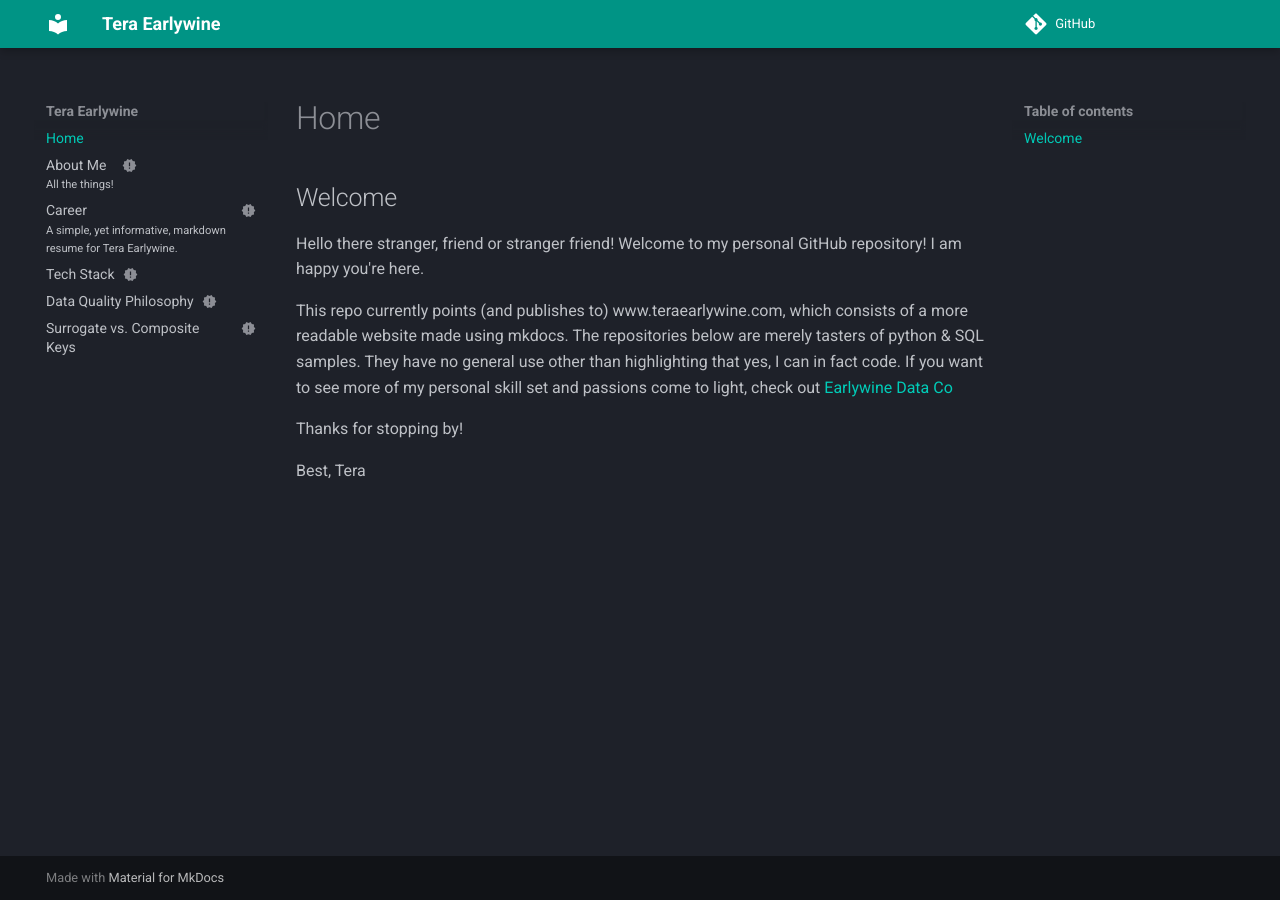
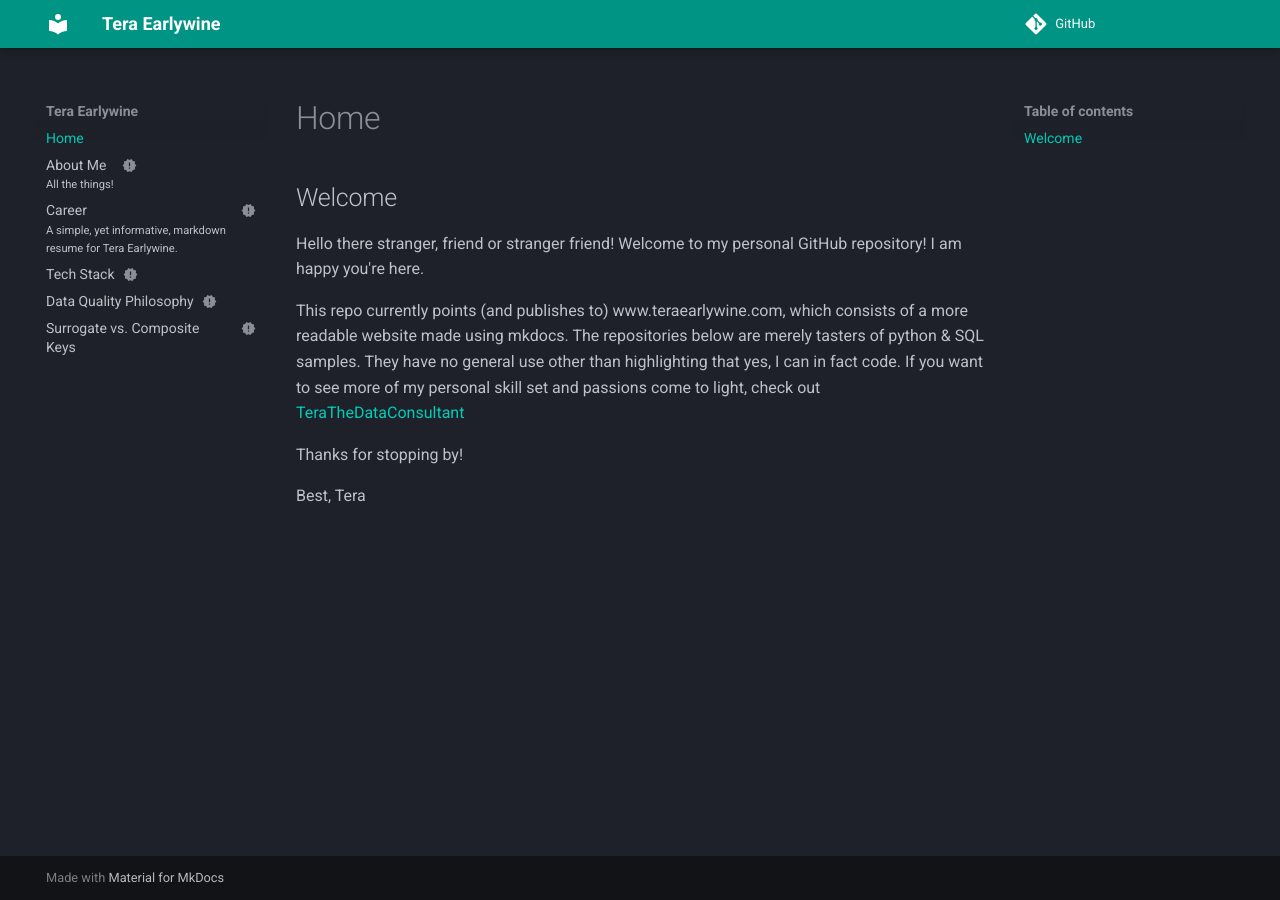
Before and after one commit to teraearlywine/teraearlywine, an MkDocs documentation site: the page built from docs/index.md, in a window 1280 px wide. Built offline with MkDocs 1.6.1 and Material for MkDocs 9.7.7, drawn with Linux system fonts in a browser that asks for light colours; comment, search, counter and statistics services are not loaded; the version menu is left out.

Commit message:
Update index.md

```diff
--- a/docs/index.md
+++ b/docs/index.md
@@ -6,7 +6,7 @@ title: Welcome
 
 Hello there stranger, friend or stranger friend! Welcome to my personal GitHub repository! I am happy you're here.
 
-This repo currently points (and publishes to) www.teraearlywine.com, which consists of a more readable website made using mkdocs. The repositories below are merely tasters of python & SQL samples. They have no general use other than highlighting that yes, I can in fact code. If you want to see more of my personal skill set and passions come to light, check out [Earlywine Data Co](https://github.com/Earlywine-Data-Co)
+This repo currently points (and publishes to) www.teraearlywine.com, which consists of a more readable website made using mkdocs. The repositories below are merely tasters of python & SQL samples. They have no general use other than highlighting that yes, I can in fact code. If you want to see more of my personal skill set and passions come to light, check out [TeraTheDataConsultant](https://github.com/TeraTheDataConsultant)
 
 
 Thanks for stopping by!
```
